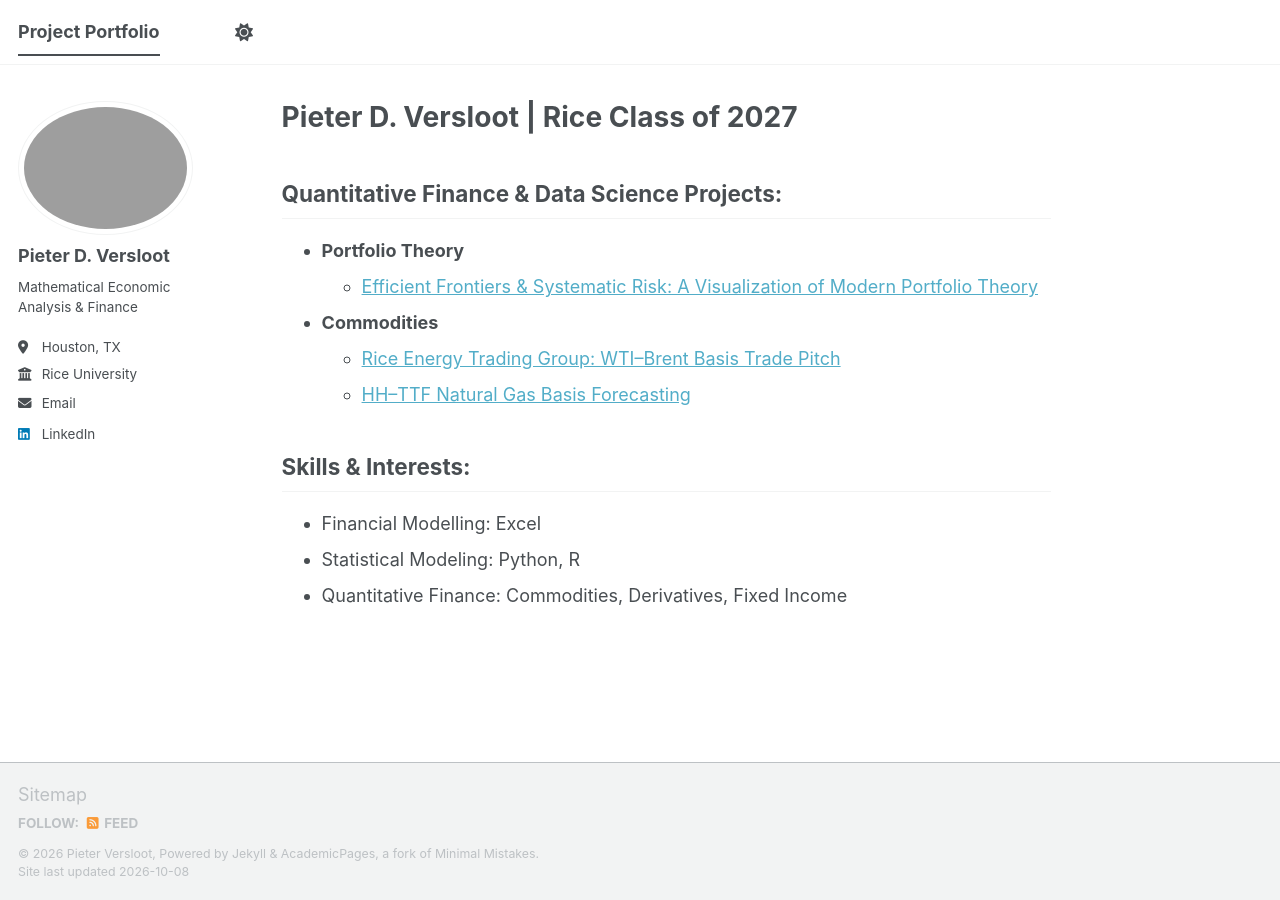
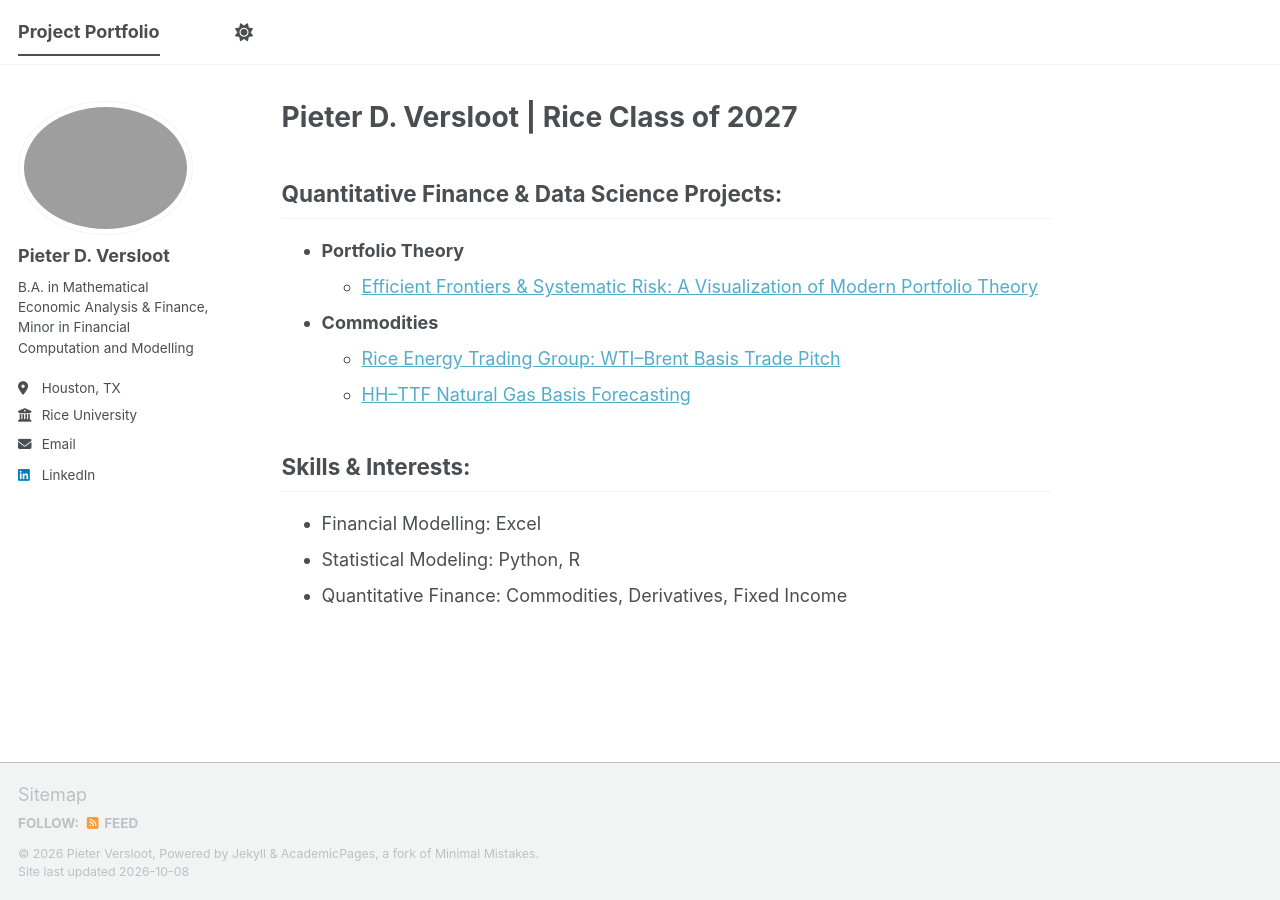
Before and after one commit to pieter-portfolio/pieter-portfolio.github.io, a Jekyll site: the page built from index.md, in a window 1280 px wide. Built offline with Jekyll 4.4.1, drawn with Linux system fonts in a browser that asks for light colours; a script bundle is joined from its source files by our own code; library files that are not in the unit come from our copies.

Commit message:
Enhance author bio in _config.yml
Updated bio with additional educational details.

```diff
--- a/_config.yml
+++ b/_config.yml
@@ -25,7 +25,7 @@ author:
   # Biographic information
   avatar           : "square-image.jpg"
   name             : "Pieter D. Versloot"
-  bio              : "Mathematical Economic Analysis & Finance"
+  bio              : "B.A. in Mathematical Economic Analysis & Finance, Minor in Financial Computation and Modelling"
   location         : "Houston, TX"
   employer         : "Rice University"
   email            : "pv25@rice.edu"
```
